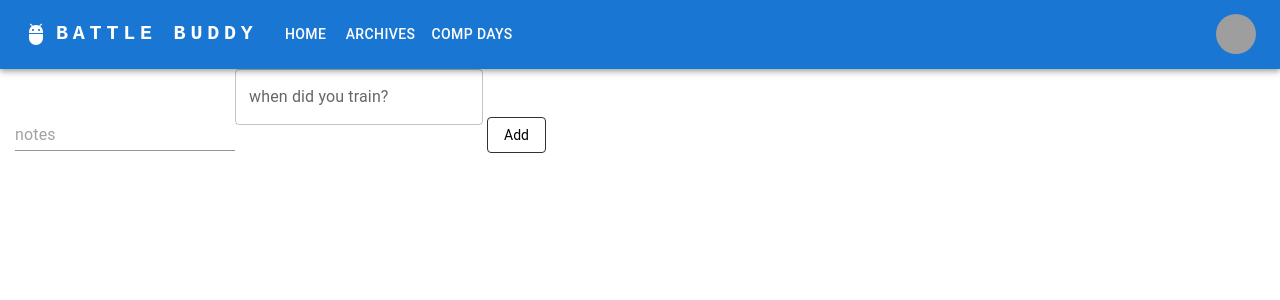
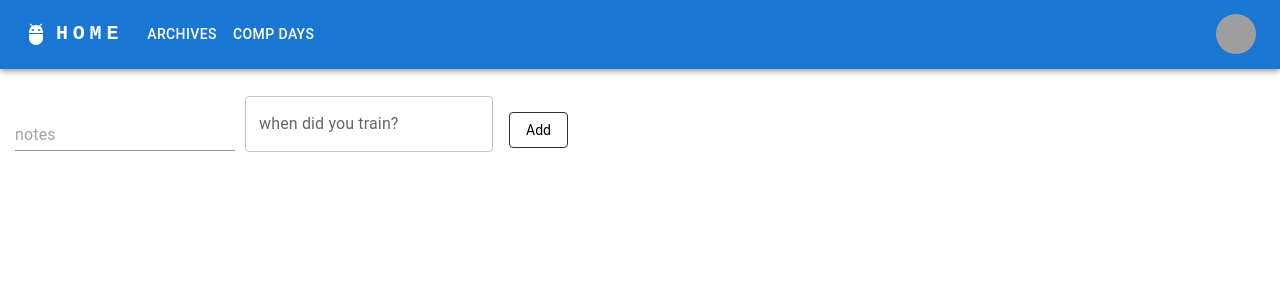
Before and after one commit to reggie1337/BjjBuddy, a React (Create React App) app: page /app/1 in a window 1280 px wide. Shown: the top 300 px of the page. Built offline with nearby package versions, Linux system fonts and the light colour scheme; grey boxes are pictures that could not be loaded.

Commit message:
calender postition correction and home navigation, title fix

```diff
--- a/src/App.css
+++ b/src/App.css
@@ -14,7 +14,7 @@ body{
 
 .App {
   text-align: center;
-  margin-top: 0;
+  margin-top: 5;
 }
 
 
@@ -91,13 +91,16 @@ body{
 }
 
 .add {
+  position: relative;
   background-color:white;
   border: 1px solid #303134;
   border-radius: 4px;
   color: black;
   font-family: Roboto,arial,sans-serif;
   font-size: 14px;
-  margin: 11px 4px;
+  margin: 16px ;
+  left: 10px;
+  bottom: 5px;
   padding: 0 16px;
   line-height: 27px;
   height: 36px;
@@ -133,6 +136,11 @@ body{
 }
 
 
-.calander{
-  margin-top: 50px;
+.calender{
+  display: inline-block;
+  padding: 5px;
+  position: relative;
+  top: 27px ;
+  left: 10px;
+
 }
--- a/src/views/App.tsx
+++ b/src/views/App.tsx
@@ -46,7 +46,7 @@ export default function App() {
       />
       <LocalizationProvider dateAdapter={AdapterDayjs}>
         <DatePicker
-          className="calander"
+          className="calender"
           label="when did you train?"
           value={newDate}
           onChange={(newValue) => setNewDate(newValue)}
--- a/src/views/AppToolBar.tsx
+++ b/src/views/AppToolBar.tsx
@@ -14,7 +14,7 @@ import MenuItem from "@mui/material/MenuItem";
 import AdbIcon from "@mui/icons-material/Adb";
 import { Link } from "react-router-dom";
 
-const pages = ["Home", "Archives", "Comp days"];
+const pages = ["Archives", "Comp days"];
 const settings = ["Profile", "Account", "Dashboard", "Logout"];
 
 function ResponsiveAppBar() {
@@ -42,16 +42,16 @@ function ResponsiveAppBar() {
         <Container maxWidth="xl">
           <Toolbar disableGutters>
             <AdbIcon sx={{ display: { xs: "none", md: "flex" }, mr: 1 }} />
-            <Link
+            {/* <Link
               id="home button"
               to="/"
               style={{ textDecoration: "none" }}
-            ></Link>
+            ></Link> */}
             <Typography
               variant="h6"
+              href="/"
               noWrap
               component="a"
-              // href="/"
               sx={{
                 mr: 2,
                 display: { xs: "none", md: "flex" },
@@ -62,7 +62,7 @@ function ResponsiveAppBar() {
                 textDecoration: "none",
               }}
             >
-              BATTLE BUDDY
+              HOME
             </Typography>
             <Box sx={{ flexGrow: 1, display: { xs: "flex", md: "none" } }}>
               <IconButton
@@ -117,7 +117,7 @@ function ResponsiveAppBar() {
                 textDecoration: "none",
               }}
             >
-              LOGO
+              BATTLE BUDDY
             </Typography>
             <Box sx={{ flexGrow: 1, display: { xs: "none", md: "flex" } }}>
               {pages.map((page) => (
```
